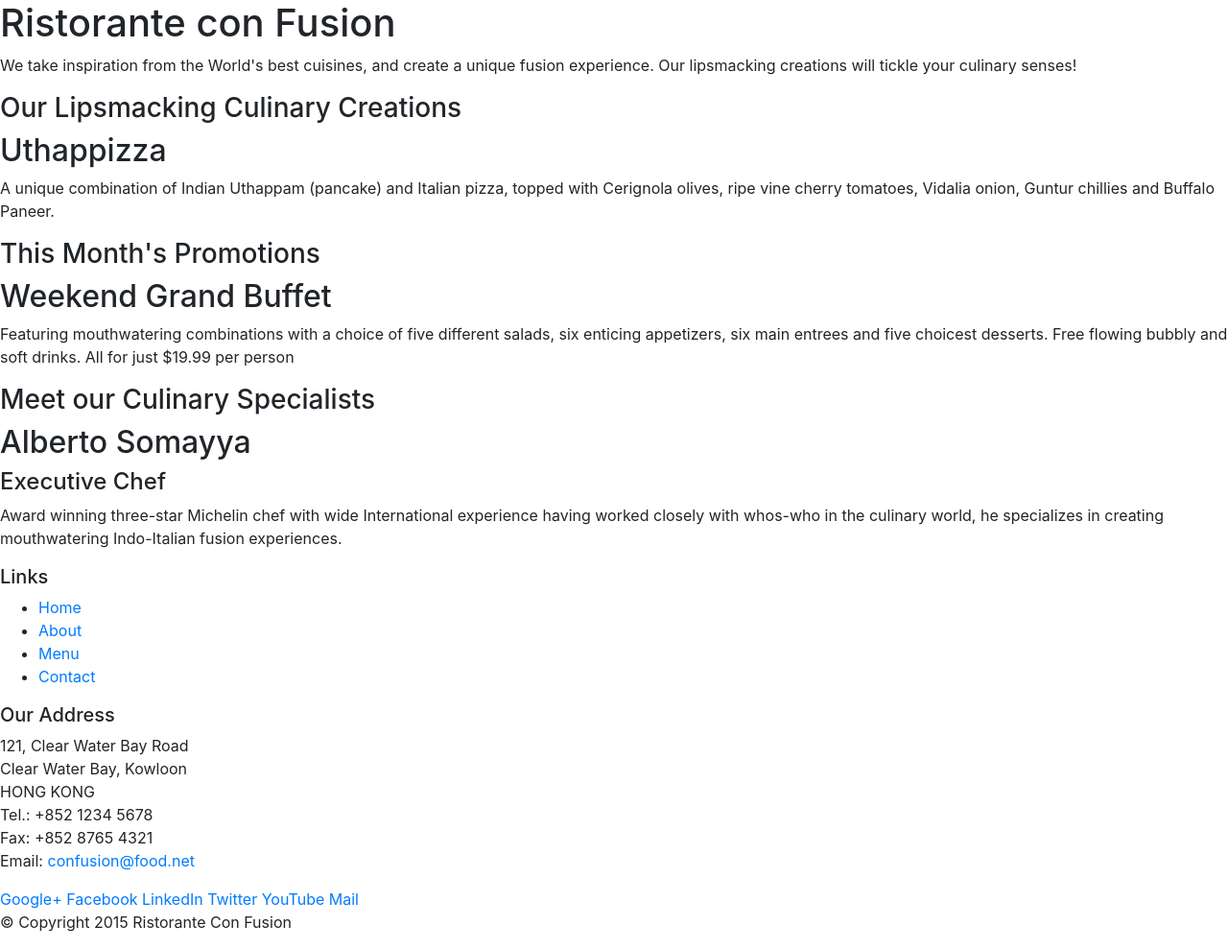
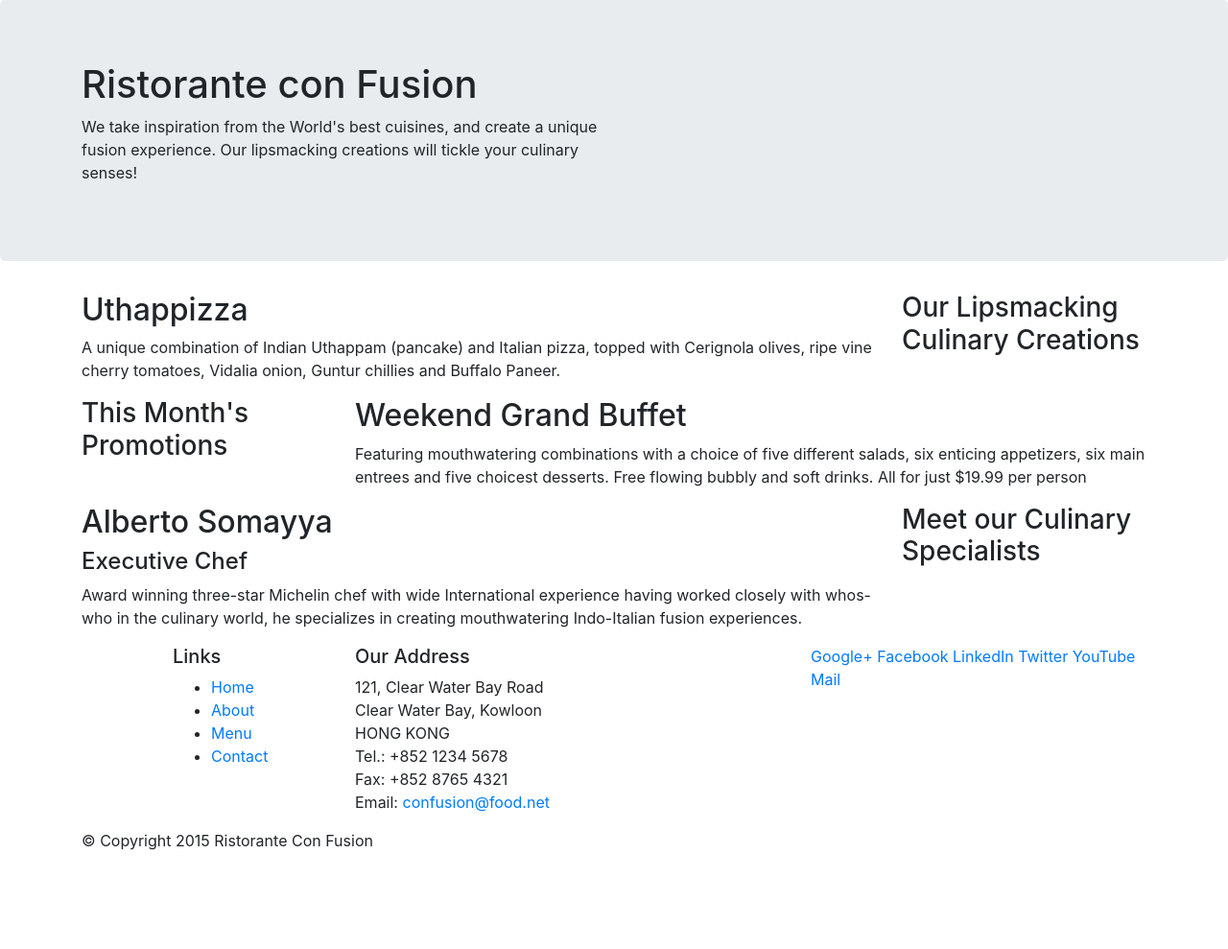
Before and after one commit to ashit1247/Frontend-using-Bootstrap, a website: page index.html in a window 1280 px wide. Shown: the whole page at 96% size. After the commit the page ends 904 px from the top, so only its background shows below. Drawn offline with nearby package versions, Linux system fonts and the light colour scheme.

Commit message:
Bootstrap grid part 1

```diff
--- a/index.html
+++ b/index.html
@@ -14,26 +14,26 @@
 
 <body>
 
-    <header>
-        <div>
-            <div>
-                <div>
+    <header class="jumbotron">
+        <div class="container">
+            <div class="row">
+                <div class="col-12 col-sm-6">
                     <h1>Ristorante con Fusion</h1>
                     <p>We take inspiration from the World's best cuisines, and create a unique fusion experience. Our
                         lipsmacking creations will tickle your culinary senses!</p>
                 </div>
-                <div>
+                <div class="col-12 col-sm">
                 </div>
             </div>
         </div>
     </header>
 
-    <div>
-        <div>
-            <div>
+    <div class="container">
+        <div class="row">
+            <div class="col-12 clo-sm-4 order-sm-last col-md-3">
                 <h3>Our Lipsmacking Culinary Creations</h3>
             </div>
-            <div>
+            <div class="col col-sm order-sm-first col-md">
                 <h2>Uthappizza</h2>
                 <p>A unique combination of Indian Uthappam (pancake) and Italian pizza, topped with Cerignola olives,
                     ripe vine cherry tomatoes, Vidalia onion, Guntur chillies and Buffalo Paneer.</p>
@@ -41,11 +41,11 @@
         </div>
 
 
-        <div>
-            <div>
+        <div class="row">
+            <div class="col-12 clo-sm-4 col-md-3">
                 <h3>This Month's Promotions</h3>
             </div>
-            <div>
+            <div class="col col-sm col-md">
                 <h2>Weekend Grand Buffet</h2>
                 <p>Featuring mouthwatering combinations with a choice of five different salads, six enticing appetizers,
                     six main entrees and five choicest desserts. Free flowing bubbly and soft drinks. All for just
@@ -53,11 +53,11 @@
             </div>
         </div>
 
-        <div>
-            <div>
+        <div class="row">
+            <div class="col-12 clo-sm-4 order-sm-last col-md-3">
                 <h3>Meet our Culinary Specialists</h3>
             </div>
-            <div>
+            <div class="col col-sm order-sm-first col-md">
                 <h2>Alberto Somayya</h2>
                 <h4>Executive Chef</h4>
                 <p>Award winning three-star Michelin chef with wide International experience having worked closely with
@@ -68,9 +68,9 @@
     </div>
 
     <footer>
-        <div>
-            <div>
-                <div>
+        <div class="container">
+            <div class="row">
+                <div class="col-4 offset-1 col-sm-2">
                     <h5>Links</h5>
                     <ul>
                         <li><a href="#">Home</a></li>
@@ -79,7 +79,7 @@
                         <li><a href="#">Contact</a></li>
                     </ul>
                 </div>
-                <div>
+                <div class="col-7 col-sm-5">
                     <h5>Our Address</h5>
                     <address>
                         121, Clear Water Bay Road<br>
@@ -90,7 +90,7 @@
                         Email: <a href="mailto:confusion@food.net">confusion@food.net</a>
                     </address>
                 </div>
-                <div>
+                <div class="col-12 col-sm-4">
                     <div>
                         <a href="http://google.com/+">Google+</a>
                         <a href="http://www.facebook.com/profile.php?id=">Facebook</a>
@@ -101,8 +101,8 @@
                     </div>
                 </div>
             </div>
-            <div>
-                <div>
+            <div class="row">
+                <div class="col-auto">
                     <p>© Copyright 2015 Ristorante Con Fusion</p>
                 </div>
             </div>
```
